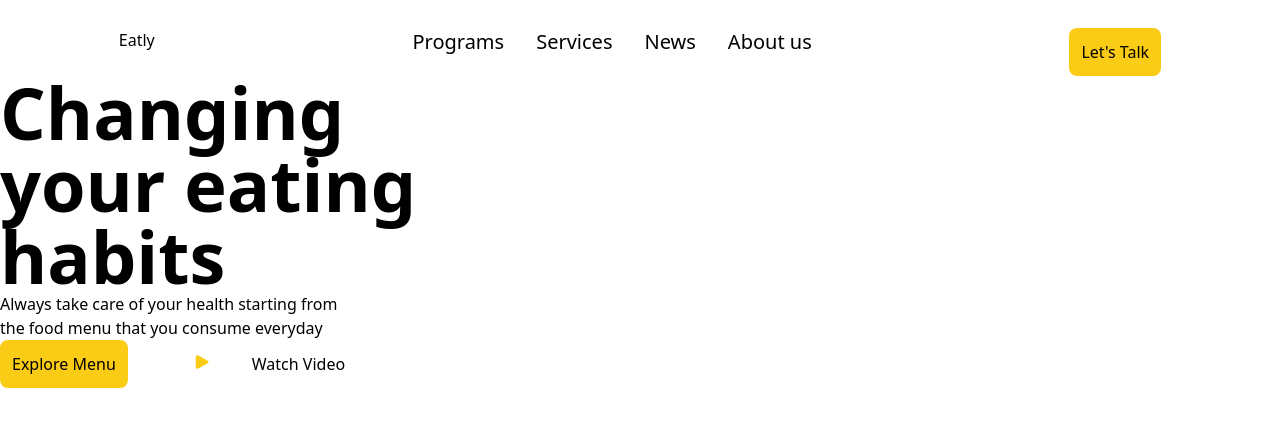
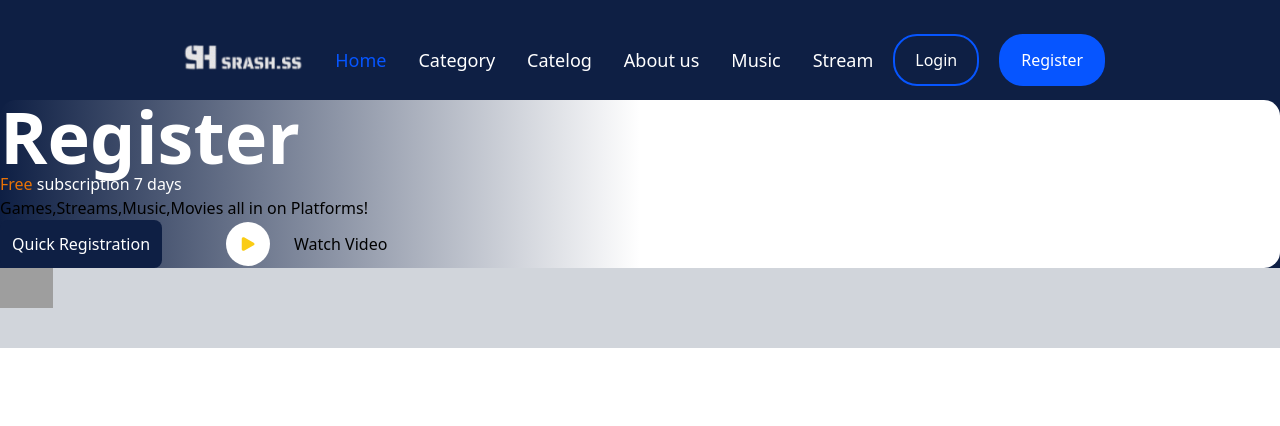
Before and after one commit to NatiDeme/react-landing-page, a React (Vite) app: page / in a window 1280 px wide. Shown: the top 426 px of the page. Built offline with nearby package versions, Linux system fonts and the light colour scheme; grey boxes are pictures that could not be loaded.

Commit message:
Add landing layout, custom colors and fontfamily

```diff
--- a/index.html
+++ b/index.html
@@ -4,7 +4,13 @@
     <meta charset="UTF-8" />
     <link rel="icon" type="image/svg+xml" href="/vite.svg" />
     <meta name="viewport" content="width=device-width, initial-scale=1.0" />
-    <title>Vite + React</title>
+    <title>SRASH.SS</title>
+    <link rel="preconnect" href="https://fonts.googleapis.com" />
+    <link rel="preconnect" href="https://fonts.gstatic.com" crossorigin />
+    <link
+      href="https://fonts.googleapis.com/css2?family=Montserrat:wght@400;500;600;700&display=swap"
+      rel="stylesheet"
+    />
   </head>
   <body>
     <div id="root"></div>
--- a/src/components/landingmain.jsx
+++ b/src/components/landingmain.jsx
@@ -3,20 +3,21 @@ import React from "react";
 export default function Landingmain() {
   return (
     <div>
-      <div>
-        <div>
-          <p className="text-7xl w-[28rem] font-black">
-            Changing your eating habits
+      <div className="bg-[#0e1f44]">
+        <div className="bg-gradient-to-r from-brand-blue via-brand-neutral to-brand-neutral rounded-2xl bg-opacity-50">
+          <p className="text-7xl w-[28rem] font-black text-white">Register</p>
+          <p className="text-white">
+            <span className="text-[#e87206]">Free</span> subscription 7 days
           </p>
-          <p className="w-[22rem]">
-            Always take care of your health starting from the food menu that you
-            consume everyday
+          <p className="w-96">
+            Games,Streams,Music,Movies all in on Platforms!
           </p>
           <div className="flex gap-16 items-center">
-            <button className="bg-yellow-400 p-3 rounded-lg">
-              Explore Menu
+            <button className="bg-brand-blue p-3 rounded-lg text-white">
+              Quick Registration
             </button>
-            <button className="flex gap-10">
+            <button className="flex gap-6 items-center">
+              <div className="p-3 bg-white rounded-full">
                 <svg
                   xmlns="http://www.w3.org/2000/svg"
                   viewBox="0 0 24 24"
@@ -29,11 +30,18 @@ export default function Landingmain() {
                     clipRule="evenodd"
                   />
                 </svg>
+              </div>
               <span>Watch Video</span>
             </button>
           </div>
         </div>
-        <div></div>
+      </div>
+      <div className="bg-gray-300 h-20">
+        <img
+          src="https://tukuz.com/wp-content/uploads/2020/06/emerson-ecologics-logo-vector.png"
+          alt=""
+          className="h-10"
+        />
       </div>
     </div>
   );
--- a/src/components/navbar.jsx
+++ b/src/components/navbar.jsx
@@ -1,17 +1,27 @@
 import React from "react";
+import Logo from "../assets/logo.png";
 
 export default function Navbar() {
   return (
-    <div>
-      <div className="flex gap-5 justify-around pt-7">
-        <p>Eatly</p>
-        <ul className="flex gap-8 text-xl">
-          <li>Programs</li>
-          <li>Services</li>
-          <li>News</li>
+    <div className="bg-[#0e1f44] text-white">
+      <div className="flex gap-5 pt-5 items-center justify-center">
+        <img src={Logo} alt="logo" className="h-20" />
+        <ul className="flex gap-8 text-lg">
+          <li className="text-[#0655ff]">Home</li>
+          <li>Category</li>
+          <li>Catelog</li>
           <li>About us</li>
+          <li>Music</li>
+          <li>Stream</li>
         </ul>
-        <button className="bg-yellow-400 p-3 rounded-lg">Let's Talk</button>
+        <div className="flex gap-5">
+          <button className="rounded-3xl border-2 px-5 py-2 border-[#0655ff] hover:bg-[#0655ff]">
+            Login
+          </button>
+          <button className="bg-[#0655ff] rounded-3xl px-5 py-3 hover:bg-transparent hover:border-2 hover:border-[#0655ff] border-2 border-transparent">
+            Register
+          </button>
+        </div>
       </div>
     </div>
   );
--- a/tailwind.config.cjs
+++ b/tailwind.config.cjs
@@ -2,7 +2,18 @@
 module.exports = {
   content: ["./index.html", "./src/**/*.{js,ts,jsx,tsx}"],
   theme: {
-    extend: {},
+    extend: {
+      colors: {
+        "brand-blue": "#0e1f44",
+        "brand-light-blue": "#0655ff",
+        "brand-yellow": "#e87206",
+        "brand-orange": "#dc4200",
+        "brand-neutral": "#ffffff",
+      },
+      fontFamily: {
+        display: ["Montserrat", "sans-serif"],
+      },
+    },
   },
   plugins: [],
 };
```
Also changed, not shown: src/assets/logo.png (added). Lines whose indentation alone changed are shown as unchanged.
